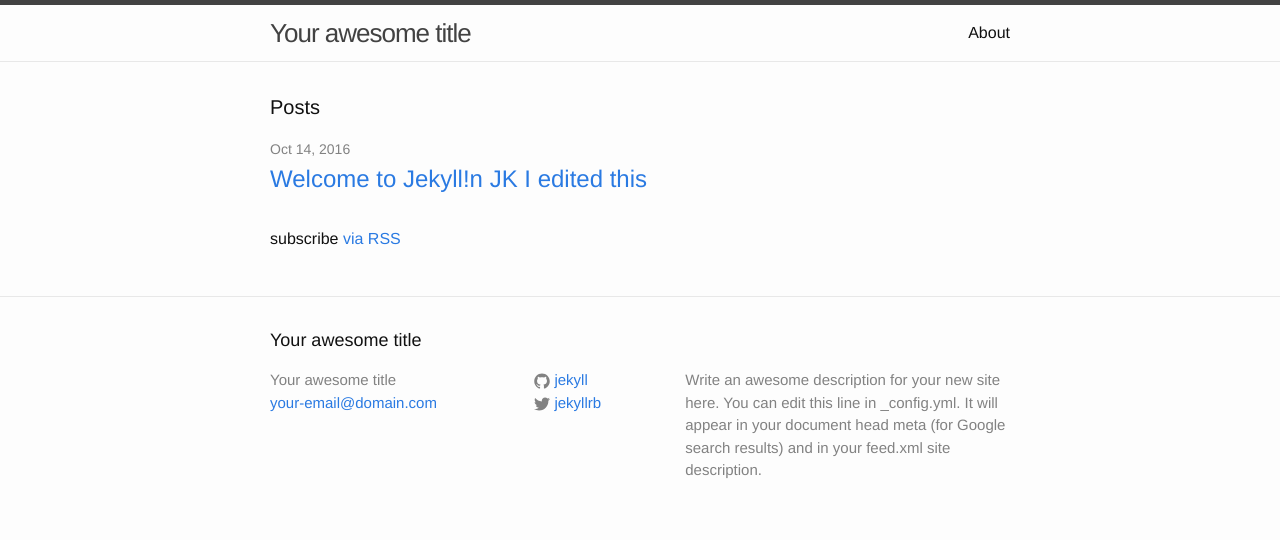
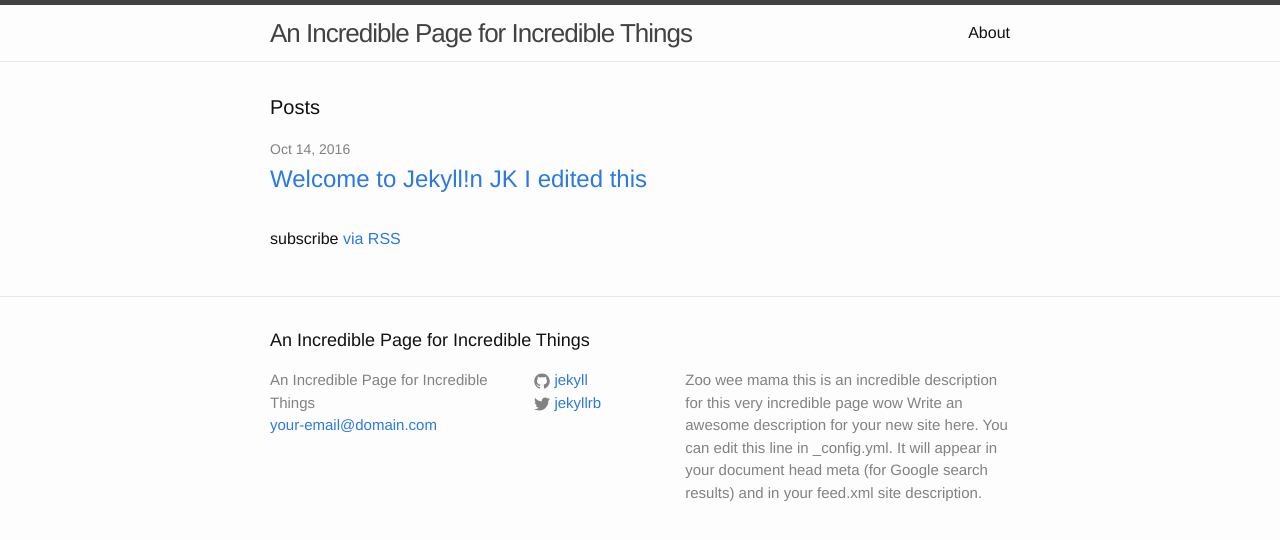
Before and after one commit to misstayleigh/misstayleigh.github.io, a Jekyll site: the page built from index.html, in a window 1280 px wide. Shown: the top 540 px of the page. Built offline with Jekyll 4.4.1, drawn with Linux system fonts in a browser that asks for light colours.

Commit message:
Update _config.yml

```diff
--- a/_config.yml
+++ b/_config.yml
@@ -6,9 +6,10 @@
 # 'jekyll serve'. If you change this file, please restart the server process.
 
 # Site settings
-title: Your awesome title
+title: An Incredible Page for Incredible Things
 email: your-email@domain.com
 description: > # this means to ignore newlines until "baseurl:"
+  Zoo wee mama this is an incredible description for this very incredible page wow
   Write an awesome description for your new site here. You can edit this
   line in _config.yml. It will appear in your document head meta (for
   Google search results) and in your feed.xml site description.
```
